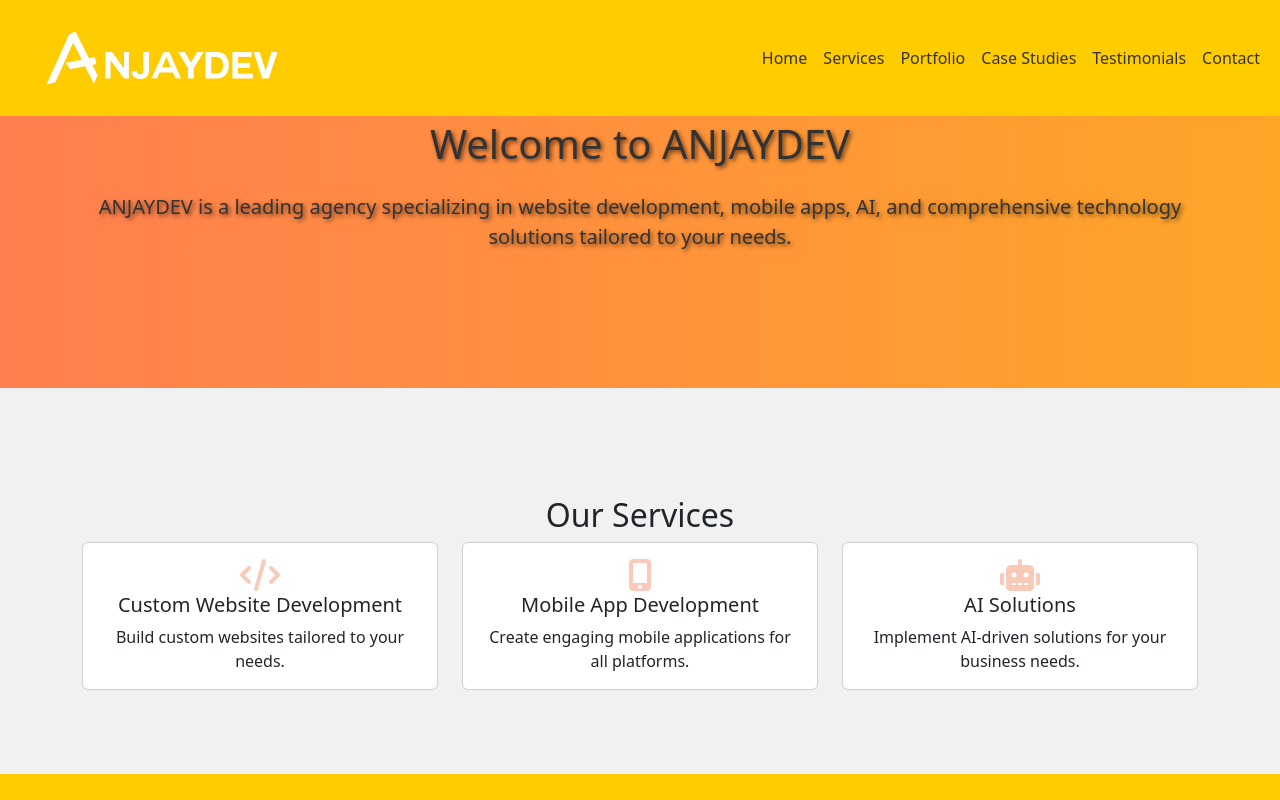
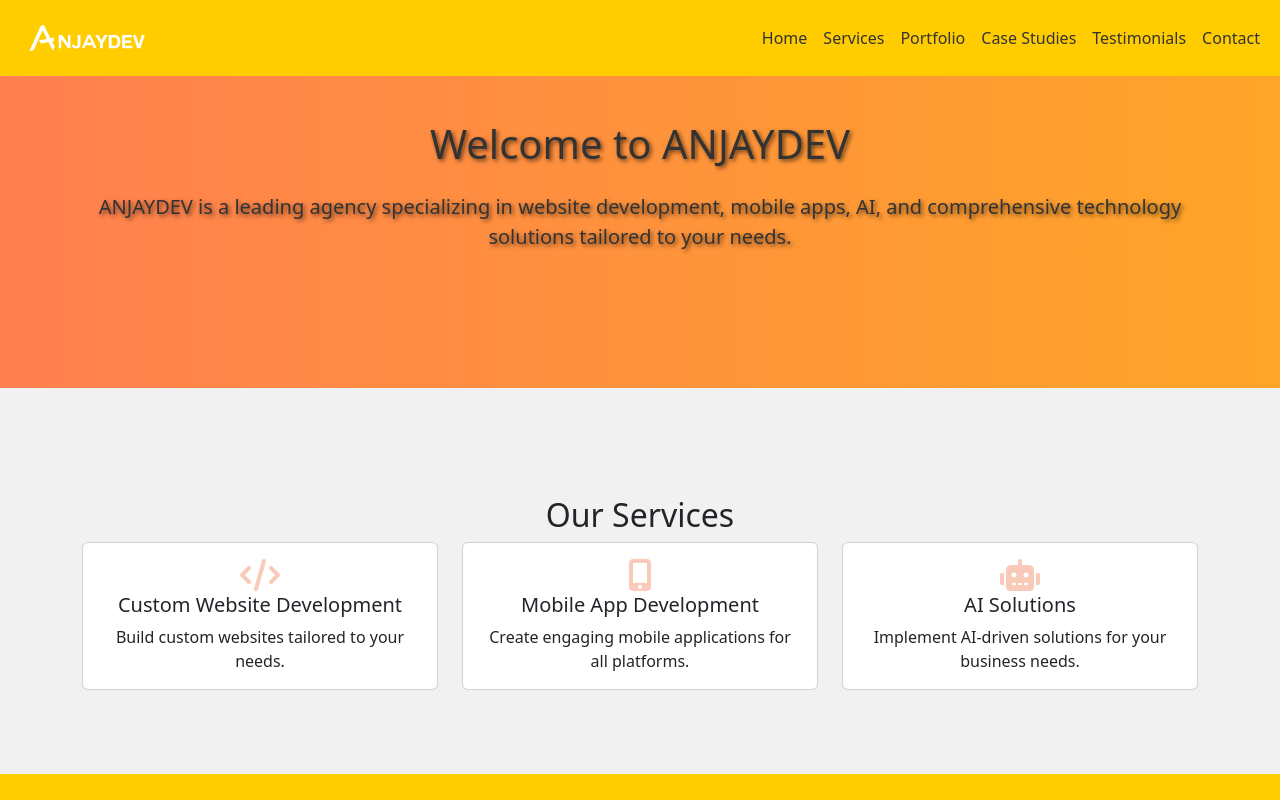
Before and after one commit to gigarazkiarianda/anjaydev, a plain HTML site: page index.html in a window 1280 px wide. Shown: the top 800 px of the page. Drawn offline with nearby package versions, Linux system fonts and the light colour scheme; a script that the page names is missing.

Commit message:
update favicon and logo

```diff
--- a/index.html
+++ b/index.html
@@ -12,7 +12,9 @@
 <body>
     <nav class="navbar navbar-expand-lg fixed-top" id="navbar">
         <div class="container-fluid">
-            <img src="assets/img/anjaydev.png" alt="ANJAYDEV" width="300" height="100" class="d-inline-block align-text-top">
+            <a class="navbar-brand" href="#">
+                <img src="assets/img/anjaydev.png" alt="ANJAYDEV" width="150" height="50">
+            </a>
             <button class="navbar-toggler" type="button" data-bs-toggle="collapse" data-bs-target="#navbarSupportedContent" aria-controls="navbarSupportedContent" aria-expanded="false" aria-label="Toggle navigation">
                 <span class="navbar-toggler-icon"></span>
             </button>
```
